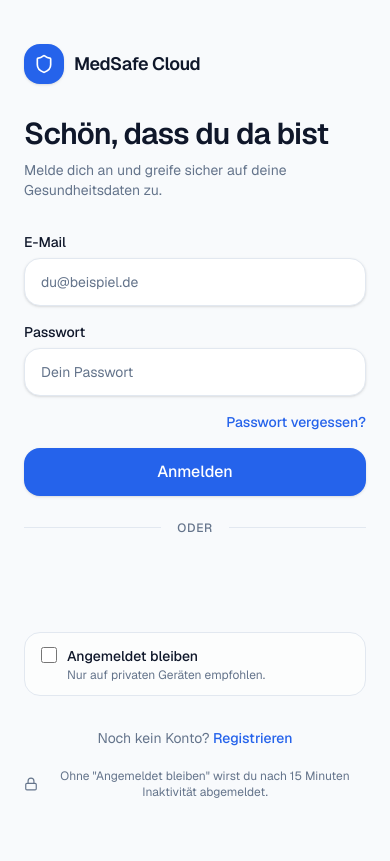
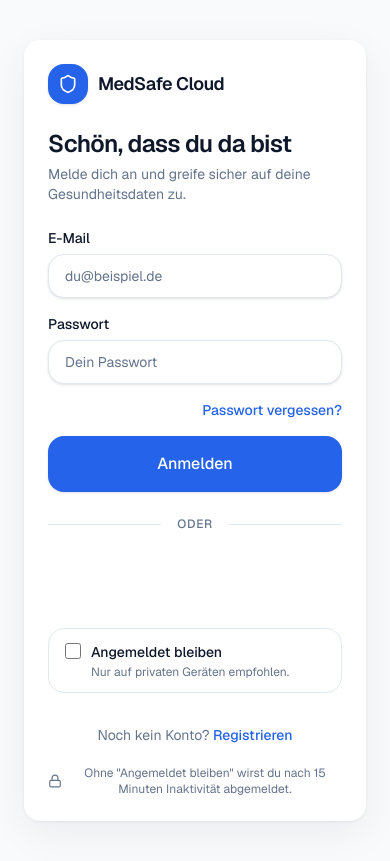
Before and after one commit to Ajanth06/medsafe-cloud, a Next.js app: page /login in a window 390 px wide. Built offline with nearby package versions, Linux system fonts and the light colour scheme; no server answers.

Commit message:
Revert login layout to centered card design.
Undo the Frello-style full-panel form and restore the previous split-screen card layout.

Co-authored-by: Cursor <cursoragent@cursor.com>

```diff
--- a/app/(auth)/login/page.tsx
+++ b/app/(auth)/login/page.tsx
@@ -20,7 +20,7 @@ export default async function LoginPage({ searchParams }: LoginPageProps) {
 
   return (
     <div className="flex min-h-screen flex-col bg-background lg:grid lg:grid-cols-2">
-      <main className="order-1 flex min-h-screen w-full flex-col items-center justify-center px-6 py-10 sm:px-10 lg:order-2 lg:px-16 lg:py-14 xl:px-24">
+      <main className="order-1 flex min-h-screen w-full flex-col items-center justify-center px-6 py-10 sm:px-10 lg:order-2 lg:px-12 lg:py-14">
         <AuthForm error={error} message={message} />
       </main>
 
--- a/components/auth/auth-form.tsx
+++ b/components/auth/auth-form.tsx
@@ -6,6 +6,14 @@ import { signInWithEmail } from "@/app/auth/actions";
 import { OAuthButtons } from "@/components/auth/oauth-buttons";
 import { RememberMeCheckbox } from "@/components/auth/remember-me-checkbox";
 import { Button } from "@/components/ui/button";
+import {
+  Card,
+  CardContent,
+  CardDescription,
+  CardFooter,
+  CardHeader,
+  CardTitle,
+} from "@/components/ui/card";
 import { Input } from "@/components/ui/input";
 import { readRememberMeFromCheckbox, setRememberMe } from "@/lib/session-policy";
 import { cn } from "@/lib/utils";
@@ -30,22 +38,23 @@ interface AuthFormProps {
 
 export function AuthForm({ error, message }: AuthFormProps) {
   return (
-    <div
+    <Card
       suppressHydrationWarning
-      className="w-full max-w-[440px] lg:max-w-[480px]"
+      className="w-full max-w-[420px] border-0 shadow-[0_1px_3px_rgba(15,23,42,0.06),0_12px_40px_rgba(15,23,42,0.06)] dark:shadow-[0_1px_3px_rgba(0,0,0,0.2),0_12px_40px_rgba(0,0,0,0.2)]"
     >
-      <MedSafeLogo className="mb-8 lg:hidden" />
+      <CardHeader className="space-y-6 pb-2">
+        <MedSafeLogo />
+        <div className="space-y-1 lg:hidden">
+          <CardTitle as="h1" className="text-2xl">
+            Schön, dass du da bist
+          </CardTitle>
+          <CardDescription>
+            Melde dich an und greife sicher auf deine Gesundheitsdaten zu.
+          </CardDescription>
+        </div>
+      </CardHeader>
 
-      <div className="mb-8 space-y-2">
-        <h1 className="text-3xl font-semibold tracking-tight text-foreground lg:text-4xl">
-          Schön, dass du da bist
-        </h1>
-        <p className="text-sm text-muted lg:text-base">
-          Melde dich an und greife sicher auf deine Gesundheitsdaten zu.
-        </p>
-      </div>
-
-      <div className="space-y-5">
+      <CardContent className="space-y-5 pt-4">
         {error && (
           <p
             role="alert"
@@ -79,7 +88,6 @@ export function AuthForm({ error, message }: AuthFormProps) {
             autoComplete="email"
             placeholder="du@beispiel.de"
             required
-            className="h-12"
           />
 
           <Input
@@ -90,7 +98,6 @@ export function AuthForm({ error, message }: AuthFormProps) {
             autoComplete="current-password"
             placeholder="Dein Passwort"
             required
-            className="h-12"
           />
 
           <div className="flex justify-end">
@@ -102,7 +109,7 @@ export function AuthForm({ error, message }: AuthFormProps) {
             </Link>
           </div>
 
-          <Button type="submit" fullWidth size="lg" className="h-12 text-base lg:h-14">
+          <Button type="submit" fullWidth size="lg" className="h-14 text-base">
             Anmelden
           </Button>
         </form>
@@ -118,9 +125,9 @@ export function AuthForm({ error, message }: AuthFormProps) {
         <OAuthButtons />
 
         <RememberMeCheckbox />
-      </div>
+      </CardContent>
 
-      <div className="mt-8 space-y-5">
+      <CardFooter className="flex-col gap-5 pt-2">
         <p className="text-center text-sm text-muted">
           Noch kein Konto?{" "}
           <Link
@@ -135,7 +142,7 @@ export function AuthForm({ error, message }: AuthFormProps) {
           <Lock className="h-3.5 w-3.5 shrink-0" aria-hidden="true" />
           Ohne &quot;Angemeldet bleiben&quot; wirst du nach 15 Minuten Inaktivität abgemeldet.
         </p>
-      </div>
-    </div>
+      </CardFooter>
+    </Card>
   );
 }
```
